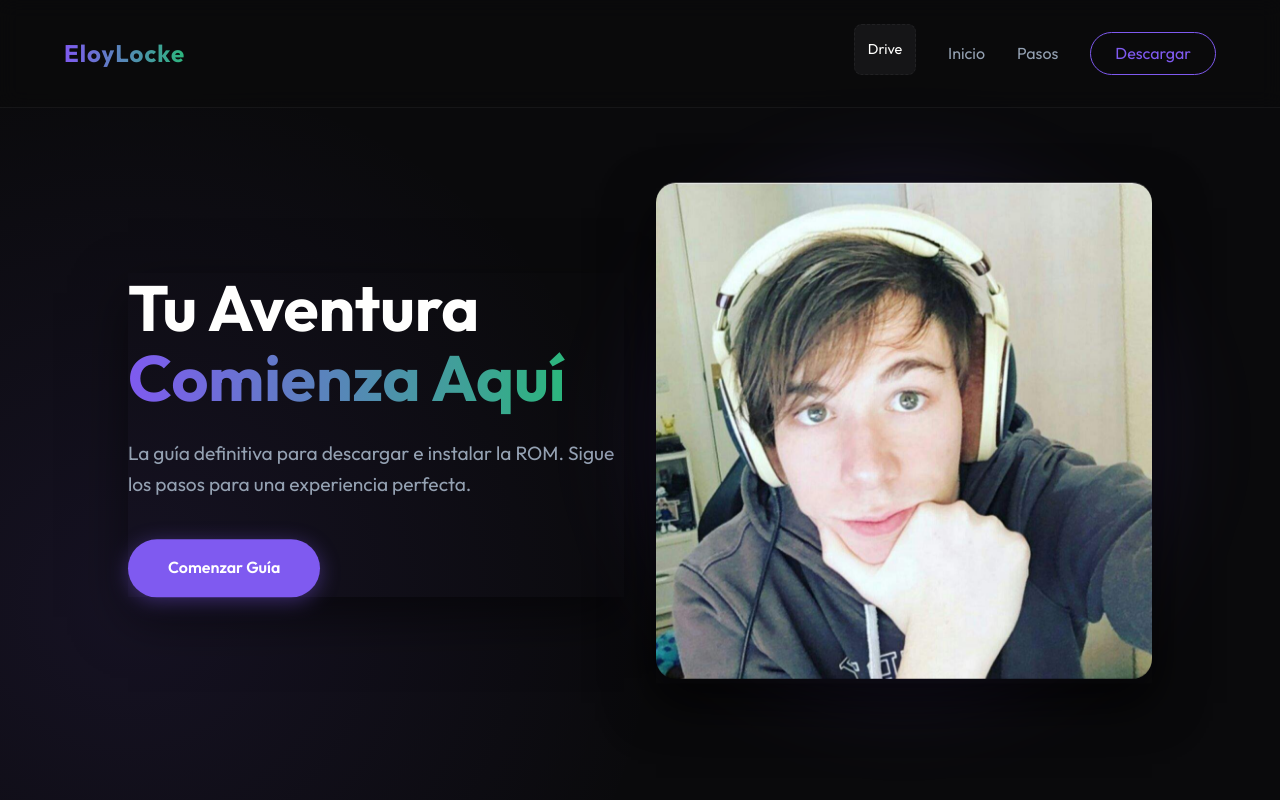
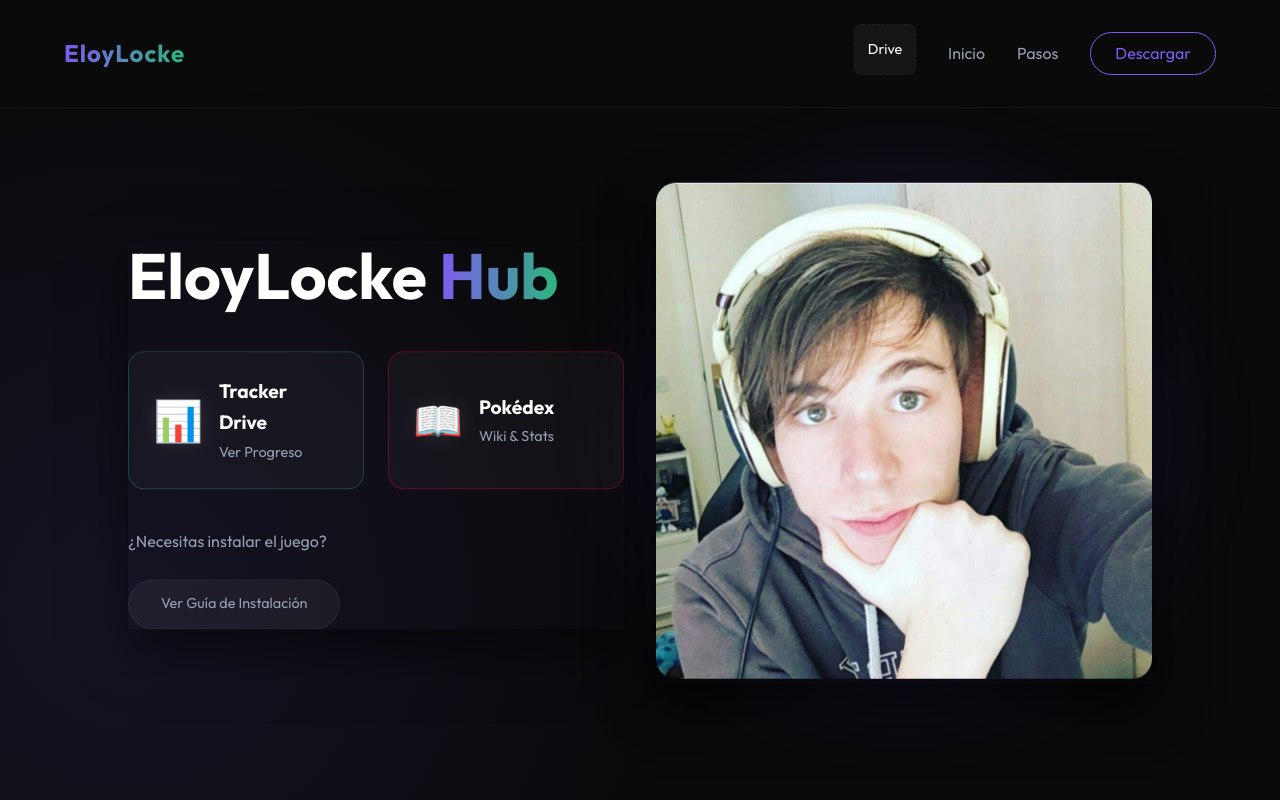
Before and after one commit to Jorgerohi2314/eloylocke.io, a website built with Vite: page index.html in a window 1280 px wide. Shown: the top 800 px of the page. Built offline with nearby package versions, Linux system fonts and the light colour scheme.

Commit message:
modificacion general

```diff
--- a/index.html
+++ b/index.html
@@ -28,9 +28,34 @@
 
     <header id="inicio" class="hero">
       <div class="hero-content">
-        <h1>Tu Aventura <span class="text-gradient">Comienza Aquí</span></h1>
-        <p>La guía definitiva para descargar e instalar la ROM. Sigue los pasos para una experiencia perfecta.</p>
-        <a href="#pasos" class="btn-primary">Comenzar Guía</a>
+        <h1>EloyLocke <span class="text-gradient">Hub</span></h1>
+
+        <div class="priority-access">
+          <a href="https://docs.google.com/spreadsheets/d/1fogWQ-h6djsODxAGmay5aLIulg0LmJEfBgKLdHuAct4/edit?gid=1782679#gid=1782679" target="_blank" class="access-card drive-card">
+            <div class="card-content">
+              <span class="card-icon">📊</span>
+              <div class="card-text">
+                <h3>Tracker Drive</h3>
+                <p>Ver Progreso</p>
+              </div>
+            </div>
+            <div class="card-glow"></div>
+          </a>
+
+          <a href="https://luminescent.team/pokedex" target="_blank" class="access-card pokedex-card">
+            <div class="card-content">
+              <span class="card-icon">📖</span>
+              <div class="card-text">
+                <h3>Pokédex</h3>
+                <p>Wiki & Stats</p>
+              </div>
+            </div>
+            <div class="card-glow"></div>
+          </a>
+        </div>
+
+        <p class="hero-subtitle">¿Necesitas instalar el juego?</p>
+        <a href="#pasos" class="btn-secondary">Ver Guía de Instalación</a>
       </div>
       <div class="hero-image">
         <img src="folagor.jpg" alt="folagor" />
--- a/style.css
+++ b/style.css
@@ -134,6 +134,133 @@ body {
 .btn-primary:hover {
     transform: translateY(-2px);
     box-shadow: 0 6px 25px rgba(127, 90, 240, 0.6);
+}
+
+.btn-secondary {
+    display: inline-block;
+    padding: 0.8rem 2rem;
+    background: rgba(255, 255, 255, 0.05);
+    color: var(--text-secondary);
+    text-decoration: none;
+    border-radius: 50px;
+    font-weight: 500;
+    transition: var(--transition);
+    border: 1px solid var(--glass-border);
+    margin-top: 1rem;
+    font-size: 0.9rem;
+}
+
+.btn-secondary:hover {
+    background: rgba(255, 255, 255, 0.1);
+    color: var(--text-main);
+    border-color: var(--text-secondary);
+}
+
+.hero-subtitle {
+    margin-bottom: 0.5rem !important;
+    margin-top: 2rem;
+    font-size: 1rem !important;
+}
+
+/* Priority Access Cards */
+.priority-access {
+    display: flex;
+    gap: 1.5rem;
+    margin: 2.5rem 0;
+    flex-wrap: wrap;
+}
+
+.access-card {
+    flex: 1;
+    min-width: 200px;
+    background: var(--glass-bg);
+    border: 1px solid var(--glass-border);
+    padding: 1.5rem;
+    border-radius: 16px;
+    text-decoration: none;
+    position: relative;
+    overflow: hidden;
+    transition: all 0.4s cubic-bezier(0.175, 0.885, 0.32, 1.275);
+    display: flex;
+    align-items: center;
+}
+
+.card-content {
+    display: flex;
+    align-items: center;
+    gap: 1rem;
+    position: relative;
+    z-index: 2;
+}
+
+.card-icon {
+    font-size: 2.5rem;
+    filter: drop-shadow(0 0 10px rgba(255,255,255,0.1));
+}
+
+.card-text h3 {
+    color: var(--text-main);
+    font-size: 1.2rem;
+    margin-bottom: 0.2rem;
+    font-weight: 700;
+}
+
+.card-text p {
+    color: var(--text-secondary);
+    font-size: 0.9rem;
+    margin: 0 !important;
+}
+
+.card-glow {
+    position: absolute;
+    top: 0;
+    left: 0;
+    width: 100%;
+    height: 100%;
+    background: radial-gradient(circle at top right, rgba(255,255,255,0.1), transparent 60%);
+    opacity: 0;
+    transition: opacity 0.3s;
+    z-index: 1;
+}
+
+/* Drive Card Specifics */
+.drive-card {
+    border-color: rgba(44, 182, 125, 0.3);
+}
+
+.drive-card:hover {
+    transform: translateY(-5px) scale(1.02);
+    border-color: #2cb67d;
+    box-shadow: 0 10px 30px -5px rgba(44, 182, 125, 0.3);
+}
+
+.drive-card:hover .card-text h3 {
+    color: #2cb67d;
+}
+
+.drive-card:hover .card-glow {
+    opacity: 1;
+    background: radial-gradient(circle at top right, rgba(44, 182, 125, 0.2), transparent 70%);
+}
+
+/* Pokedex Card Specifics */
+.pokedex-card {
+    border-color: rgba(255, 0, 80, 0.3);
+}
+
+.pokedex-card:hover {
+    transform: translateY(-5px) scale(1.02);
+    border-color: #ff0050;
+    box-shadow: 0 10px 30px -5px rgba(255, 0, 80, 0.3);
+}
+
+.pokedex-card:hover .card-text h3 {
+    color: #ff0050;
+}
+
+.pokedex-card:hover .card-glow {
+    opacity: 1;
+    background: radial-gradient(circle at top right, rgba(255, 0, 80, 0.2), transparent 70%);
 }
 
 .hero-image {
```
